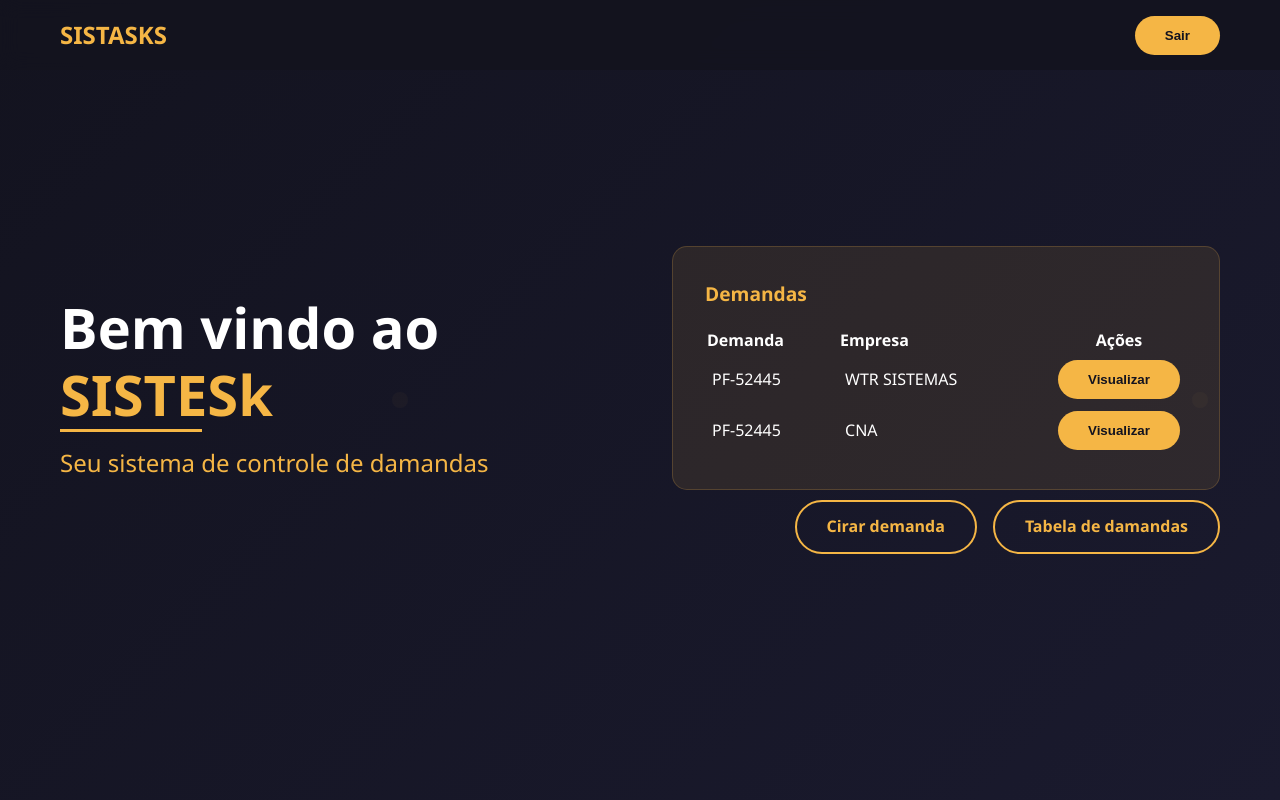
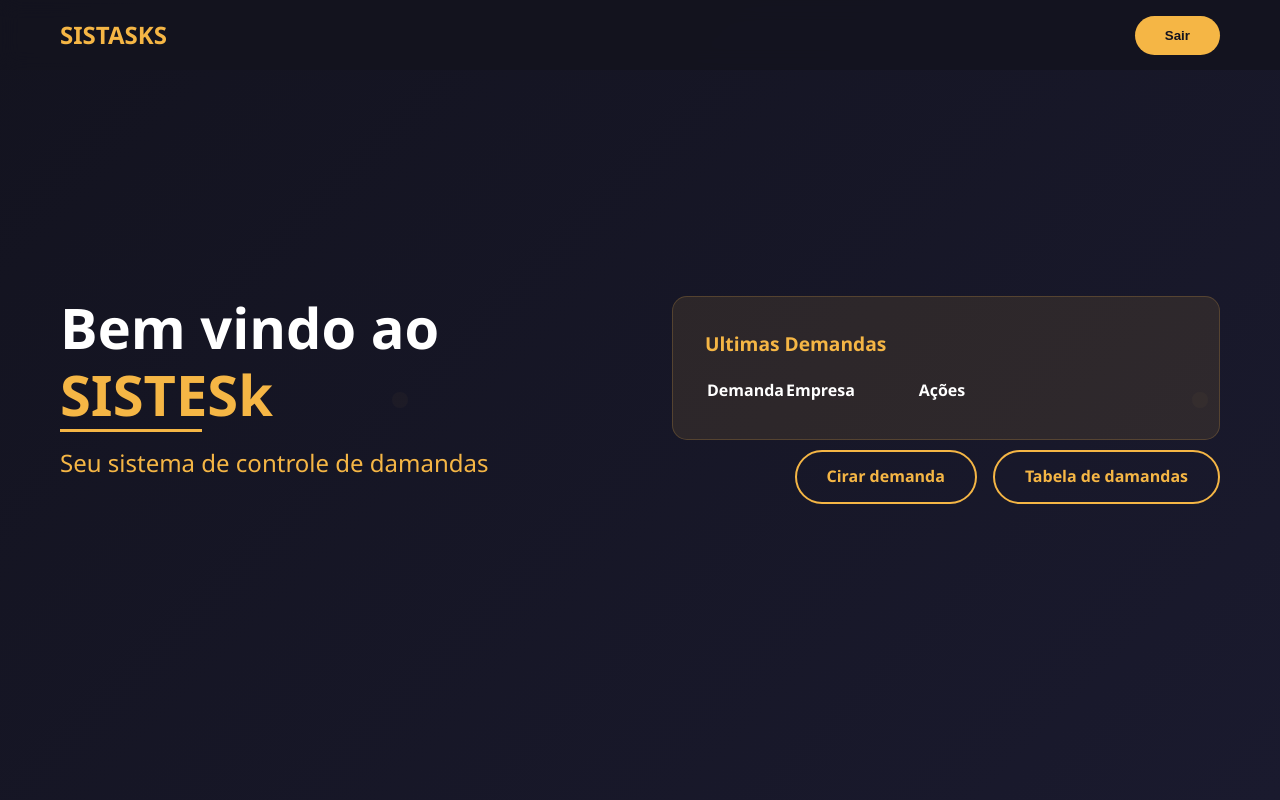
Before and after one commit to Leonsis/SISTASK, a PHP site: page /painel in a window 1280 px wide. Run offline with PHP 8.4, Linux system fonts and the light colour scheme; the visitor is signed in with stand-in values (Sample User, id 1); tables that the repository leaves empty or names only in its code hold one stand-in row (values such as "Sample post"); lists and menus that the app fills with data are empty.

Commit message:
Ajustando painel e campo de criação de tarefa

```diff
--- a/app/Controllers/PainelController.php
+++ b/app/Controllers/PainelController.php
@@ -25,13 +25,26 @@ class PainelController extends Controller {
         $empresas = [];
 
         $sql = "SELECT ID, NOME_FANTASIA FROM EMPRESA";
-
         $stmt = $this->pdo->prepare($sql);
         $stmt->execute();
         $empresas = $stmt->fetchAll(PDO::FETCH_ASSOC);
 
+        $demandas = [];
+
+        $sql = "SELECT
+                    T.ID,
+                    T.NOME_CHAMADO,
+                    E.NOME_FANTASIA
+                FROM
+                    TASKS T,
+                    EMPRESA E";
+        $stmt = $this->pdo->prepare($sql);
+        $stmt->execute();
+        $demandas = $stmt->fetchAll(PDO::FETCH_ASSOC);
+
         $this->view('painel', [
-            'empresas' => $empresas
+            'empresas' => $empresas,
+            'demandas' => $demandas
         ]);
     }
 
--- a/view/painel.php
+++ b/view/painel.php
@@ -32,7 +32,7 @@
                 <div>
                     <div class="curso-item">
                         <div class="curso-header">
-                            <h3>Demandas</h3>
+                            <h3>Ultimas Demandas</h3>
                         </div>
                         <table class="demandas ">
                             <thead>
@@ -44,19 +44,13 @@
                             </thead>
                             <tbody>
                                 <tr>
-                                    <td class="dm">PF-52445</td>
-                                    <td class="em">WTR SISTEMAS</td>
-                                    <td class="ac">
-                                        <button class="btn btn-sm btn-primary">Visualizar</button>
-                                    </td>
-                                </tr>
-
-                                <tr>
-                                    <td class="dm">PF-52445</td>
-                                    <td class="em">CNA</td>
-                                    <td class="ac">
-                                        <button class="btn btn-sm btn-primary">Visualizar</button>
-                                    </td>
+                                    <?php foreach($demandas as $demanda): ?>
+                                        <td class="dm"><?= $demanda['NOME_CHAMADO']?></td>
+                                        <td class="em"><?= $demanda['NOME_FANTASIA']?></td>
+                                        <td class="ac">
+                                            <button class="btn btn-sm btn-primary">Visualizar</button>
+                                        </td>
+                                    <?php endforeach; ?>
                                 </tr>
                             </tbody>
                         </table>
@@ -78,14 +72,15 @@
                     <div class="form-item">
                         <form id="formCreateTask">
                             <div class="input-box">
-                                <label for="EMPRESA">Tipo de pessoa</label>
+                                <label for="EMPRESA">Empresa no qual solicitou o chamado</label>
                                 <select name="EMPRESA" id="EMPRESA" required>
-                                    <?php foreach ($empresas as $empresa): ?>
+                                    <?php foreach($empresas as $empresa): ?>
                                         <option value="<?= $empresa['ID'] ?>">
                                             <?= htmlspecialchars($empresa['NOME_FANTASIA']) ?>
                                         </option>
                                     <?php endforeach; ?>
                                 </select>
+                                <p class="toggle-link" style="margin: 0px; !important">Sua empresa está <a href="<?= url('/cadastro-empresa')?>">cadastrada</a>?</p>
                             </div>
                             <div class="input-box">
                                 <label for="NOME_CHAMADO">Nome do chamado</label>
```
Also changed, not shown: view/cadastrarEmpresa.php (+6 -1 lines), Readme.md.
